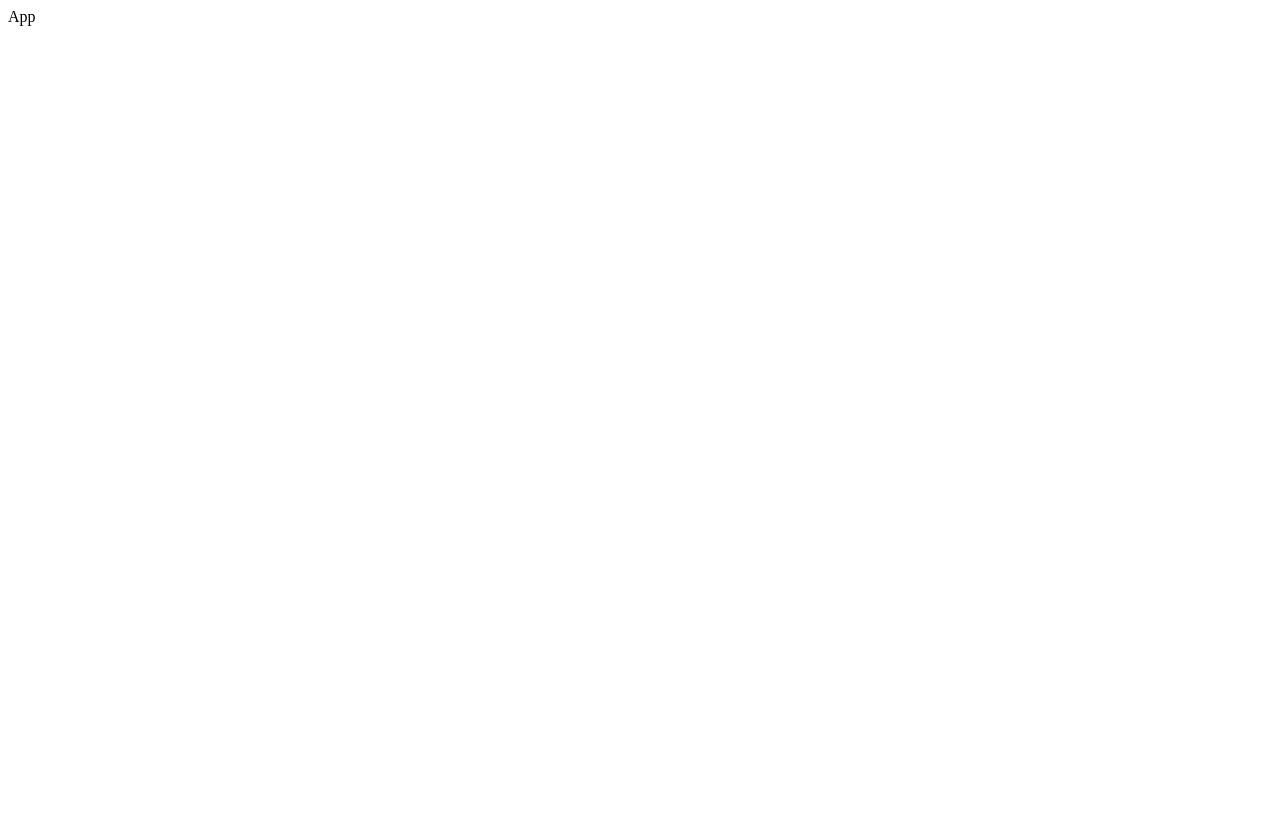
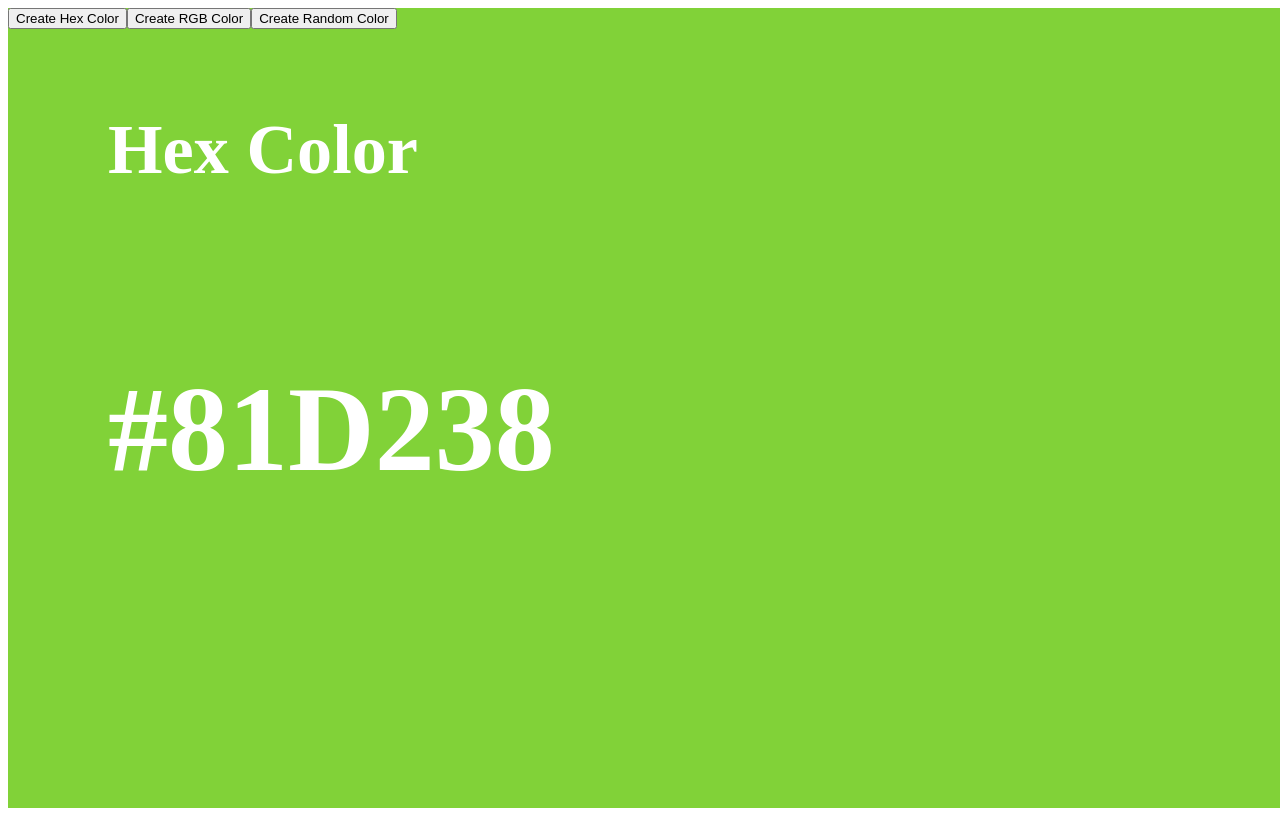
Before and after one commit to esrafil418/20-React-mini-projects, a React (Vite) app: page / in a window 1280 px wide. Built offline with nearby package versions, Linux system fonts and the light colour scheme.

Commit message:
feat: Create Random Color Generator

```diff
--- a/src/App.tsx
+++ b/src/App.tsx
@@ -1,3 +1,9 @@
+import RandomColor from "./components/random-color";
+
 export default function App() {
-	return <div>App</div>;
+	return (
+		<div>
+			<RandomColor />
+		</div>
+	);
 }
--- /dev/null
+++ b/src/components/random-color/index.tsx
@@ -0,0 +1,72 @@
+import { useEffect, useState } from "react";
+
+export default function RandomColor() {
+	const [typeOfColor, setTypeOfColor] = useState("hex");
+	const [color, setColor] = useState("#000");
+
+	function randomUtility(length: number) {
+		return Math.floor(Math.random() * length);
+	}
+
+	function handleHex() {
+		const hex = [0, 1, 2, 3, 4, 5, 6, 7, 8, 9, "A", "B", "C", "D", "F"];
+		let hexColor = "#";
+
+		for (let i = 0; i < 6; i++) {
+			hexColor += hex[randomUtility(hex.length)];
+		}
+		setColor(hexColor);
+	}
+
+	function handleRgb() {
+		const r = randomUtility(256);
+		const g = randomUtility(256);
+		const b = randomUtility(256);
+
+		setColor(`rgb(${r},${g},${b})`);
+	}
+
+	useEffect(() => {
+		if (typeOfColor === "rgb") handleRgb();
+		else handleHex();
+	}, [typeOfColor]);
+
+	return (
+		<div
+			style={{
+				width: "100vw",
+				height: "100vh",
+				background: color,
+			}}
+		>
+			<button type="button" onClick={() => setTypeOfColor("hex")}>
+				Create Hex Color
+			</button>
+			<button type="button" onClick={() => setTypeOfColor("rgb")}>
+				Create RGB Color
+			</button>
+			<button
+				type="button"
+				onClick={typeOfColor === "hex" ? handleHex : handleRgb}
+			>
+				Create Random Color
+			</button>
+			<div
+				style={{
+					display: "flex",
+					justifyContent: "center",
+					alignItems: "canter",
+					color: "#fff",
+					fontSize: "60px",
+					marginTop: "50px",
+					flexDirection: "column",
+					gap: "20px",
+					margin: "10px 100px",
+				}}
+			>
+				<h3>{typeOfColor === "rgb" ? "RGB Color" : "Hex Color"}</h3>
+				<h1>{color}</h1>
+			</div>
+		</div>
+	);
+}
```
